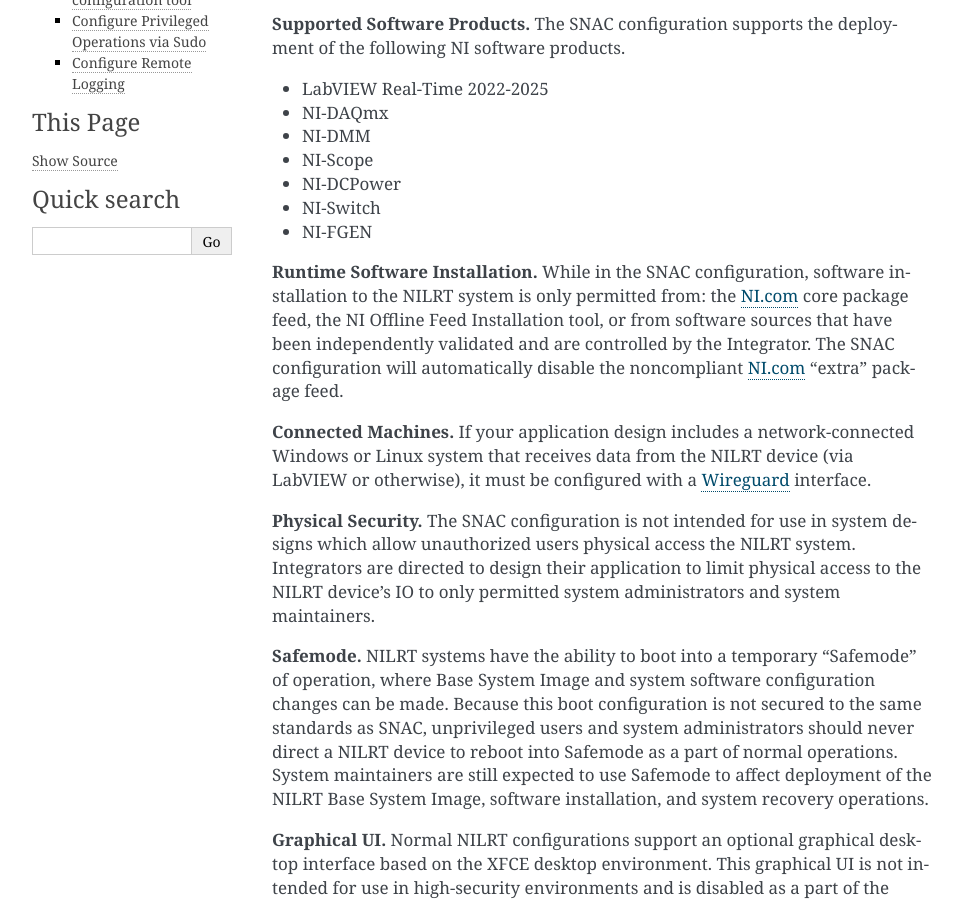
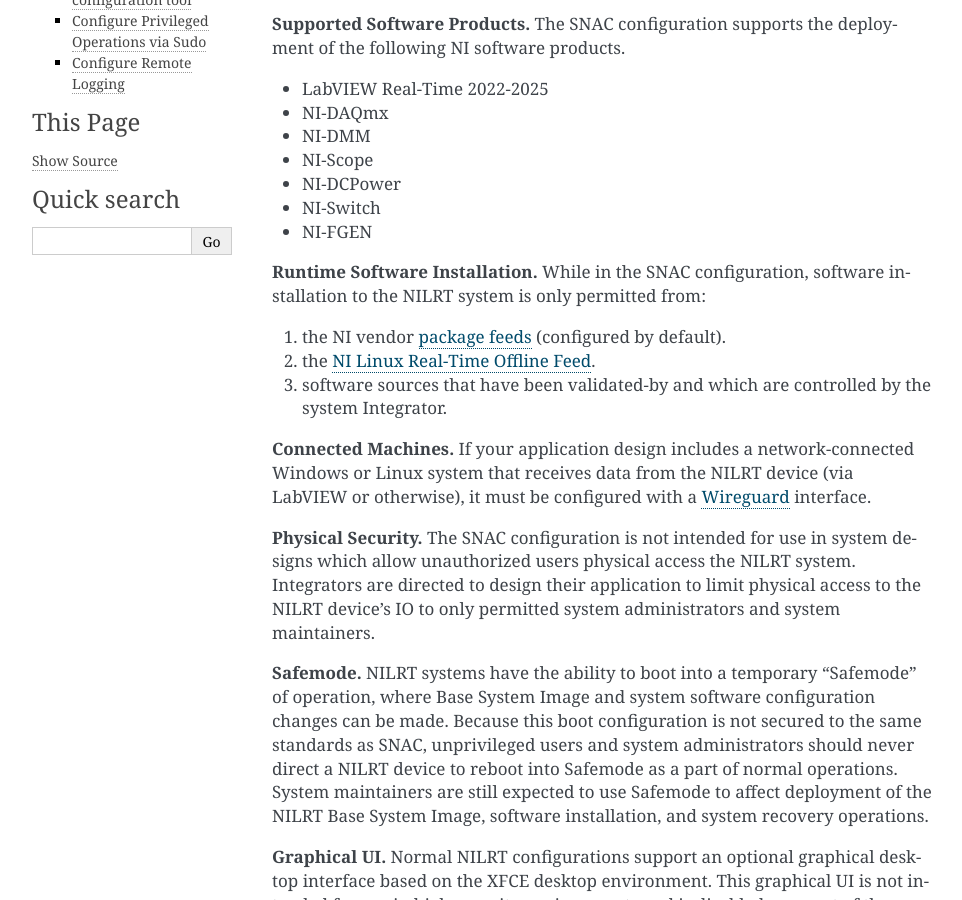
Before and after one commit to ni/nilrt-snac-guide, a Sphinx documentation site: the page built from source/appendix_1.rst, in a window 1280 px wide and 900 px high, scrolled down 693 px. Shown: the whole window, without its empty margins (148-1110 px from the left). Built offline with Sphinx 7.4.7, drawn with Linux system fonts in a browser that asks for light colours.

Commit message:
appendix_1: revise the runtime sw installation sec
The current SNAC design supports the extra package feed. Remove
implications that it does not.

Also enhance the section generally with links to the feeds we're
discussing.

Signed-off-by: Alex Stewart <alex.stewart@emerson.com>

```diff
--- a/source/appendix_1.rst
+++ b/source/appendix_1.rst
@@ -39,13 +39,12 @@
 -  NI-Switch
 -  NI-FGEN
 
-**Runtime Software Installation.** While in the SNAC configuration,
-software installation to the NILRT system is only permitted from:
-the `NI.com <http://ni.com/>`__ core package feed, the NI Offline Feed
-Installation tool, or from software sources that have been independently
-validated and are controlled by the Integrator. The SNAC configuration
-will automatically disable the
-noncompliant `NI.com <http://ni.com/>`__ "extra" package feed.
+**Runtime Software Installation.**
+While in the SNAC configuration, software installation to the NILRT system is only permitted from:
+
+1. the NI vendor `package feeds <https://download.ni.com/ni-linux-rt/feeds/>`__ (configured by default).
+2. the `NI Linux Real-Time Offline Feed <https://knowledge.ni.com/KnowledgeArticleDetails?id=kA03q000000YGDsCAO>`__.
+3. software sources that have been validated-by and which are controlled by the system Integrator.
 
 **Connected Machines.** If your application design includes a
 network-connected Windows or Linux system that receives data from the
```
